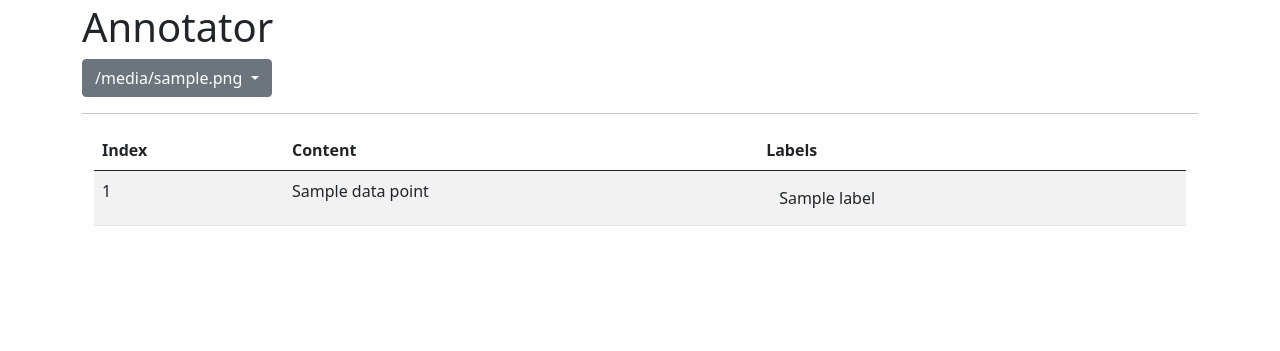
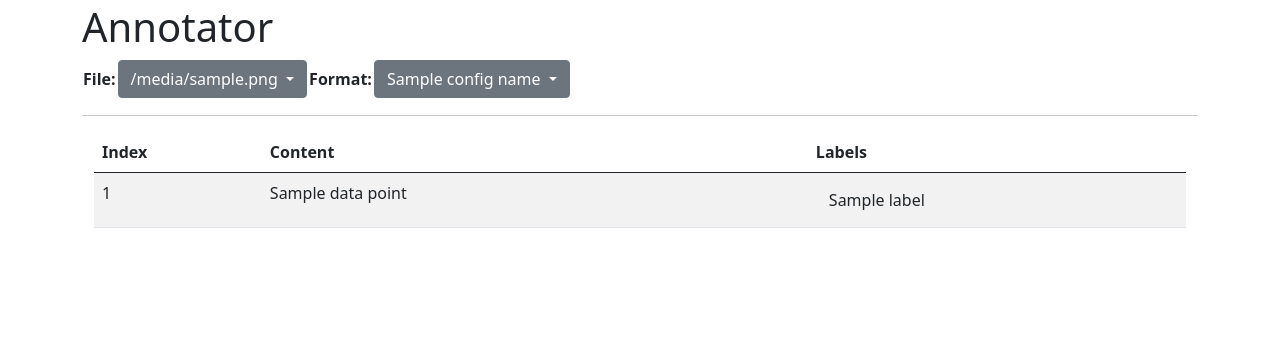
Before and after one commit to md-experiments/anna, a Flask app: template anna/templates/base.html in a window 1280 px wide. Shown: the part 47-398 px from the top of the page. Run offline with Flask 2, Linux system fonts and the light colour scheme; the template is opened without the code that fills it: most values are stand-ins (such as "Sample title", 1, 10 or a date in 2020); lists and menus that the app fills with data are empty.

Commit message:
scrollTo refresh & flex on format

```diff
--- a/anna/app.py
+++ b/anna/app.py
@@ -3,36 +3,28 @@ import os
 import pandas as pd
 import json
 import yaml
-
+from utils import read_yaml
 from content import FileManager, DataSet
 
 app = Flask(__name__)
 
 data_path = './data'
 
-with open('./config.yaml') as file:
-    read_configs = yaml.load(file, Loader=yaml.FullLoader)
+configs = read_yaml('./config.yaml')
+list_configs = list(configs.keys())
 
-config = read_configs['bob']
+@app.route("/annotate/<string:config_name>/<string:file_name>")
+def home(file_name,config_name):
+    list_files = ['joe_rogan_1169_elon_musk_transcript','john','alex']
+    ds = DataSet(file_name, data_path, config_name)
+    ds_list = ds.all()
+    return render_template("base.html", list_files=list_files,
+            data_list=ds_list, file_name = file_name, labels = ds.labels, config_name = config_name, list_configs = list_configs)
 
-button_colors =['primary','secondary','success','warning','info','light']
-labels =[
-    {'name':lbl.lower(),'title':lbl,'button_style':button_colors[i]} for i,lbl in enumerate(config['labels_config'])
-]
-
-
-
-@app.route("/annotate/<string:file_name>")
-def home(file_name):
-    list_files = [{'name':'bob'},{'name':'john'},{'name':'alex'}]
-    ds = DataSet(file_name, data_path).all()
-    return render_template("base.html", list_files=list_files, data_list=ds, file_name = file_name, labels = labels)
-
-@app.route("/update/<string:file_name>/<string:label_name>/<string:dp_id>")
-def update(label_name, dp_id, file_name):
-    DataSet(file_name, data_path).annotate(idx=dp_id,content = label_name)
-
-    return redirect(f"/annotate/{file_name}")
+@app.route("/update/<string:config_name>/<string:file_name>/<string:label_name>/<string:dp_id>")
+def update(label_name, dp_id, file_name, config_name):
+    DataSet(file_name, data_path, config_name).annotate(idx=dp_id,content = label_name)
+    return redirect(f"/annotate/{config_name}/{file_name}")
 
 
 if __name__ == "__main__":
--- a/anna/config.yaml
+++ b/anna/config.yaml
@@ -5,11 +5,11 @@ bob:
     - Another
     - New
     - Tired
-  index_cols: index
+  index_cols: idx
   target: text
 transcripts:
   labels_config:
     - Important
     - New Section
   index_cols: time_stamp
-  target: sentence
+  target: text
--- a/anna/templates/base.html
+++ b/anna/templates/base.html
@@ -12,29 +12,58 @@
 
     <!-- JavaScript Bundle with Popper -->
     <script src="https://cdn.jsdelivr.net/npm/bootstrap@5.0.0-beta2/dist/js/bootstrap.bundle.min.js" integrity="sha384-b5kHyXgcpbZJO/tY9Ul7kGkf1S0CWuKcCD38l8YkeH8z8QjE0GmW1gYU5S9FOnJ0" crossorigin="anonymous"></script>
+    <script>
+        document.addEventListener("DOMContentLoaded", function(event) {
+            var scrollpos = localStorage.getItem('scrollpos');
+            if (scrollpos) window.scrollTo(0,scrollpos);
+        });
 
+        window.onbeforeunload = function(e) {
+            localStorage.setItem('scrollpos', window.scrollY);
+        };
+    </script>
 </head>
 
 <body>
-    <div style="margin-top: 50px;" class="ui container">
+    <div id="element" name="element" style="margin-top: 50px;" class="ui container">
         <h1 class="ui center aligned header">Annotator</h1>
+        <table>
+            <tr>
+              <th>File: </th>
+              <th>
                 <div class="dropdown">
                     <button class="btn btn-secondary dropdown-toggle" type="button" id="dropdownMenuButton1" data-bs-toggle="dropdown" aria-expanded="false">
                         {{ file_name }}
                     </button>
                     <ul class="dropdown-menu" aria-labelledby="dropdownMenuLink">
-            {% for file_n in list_files %}
-              <li><a class="dropdown-item" href="/annotate/{{ file_n.name }}">{{ file_n.name }}</a></li>
+                    {% for file in list_files %}
+                    <li><a class="dropdown-item" href="/annotate/{{ config_name }}/{{ file }}">{{ file }}</a></li>
                     {% endfor %}
                     </ul>
                 </div>
+            </th>
+            <th>Format: </th>
+            <th>
+                <div class="dropdown">
+                    <button class="btn btn-secondary dropdown-toggle" type="button" id="dropdownMenuButton1" data-bs-toggle="dropdown" aria-expanded="false">
+                        {{ config_name }}
+                    </button>
+                    <ul class="dropdown-menu" aria-labelledby="dropdownMenuLink">
+                    {% for conf in list_configs %}
+                        <li><a class="dropdown-item" href="/annotate/{{ conf }}/{{ file_name }}">{{ conf }}</a></li>
+                    {% endfor %}
+                    </ul>
+                </div>
+            </th>
+            </tr>
+        </table>
         <hr>
         <div class="container">
         <table class="table table-hover table-striped">
             <thead>
                 <tr>
                     <th>Index</th>
-                    <th>Content</th>
+                    <th style="width: 50%">Content</th>
                     <th>Labels</th>
                 </tr>
             </thead>
@@ -46,9 +75,9 @@
             <td>
             {% for label in labels %}
             {% if label.name in data_point.labels %}
-            <a type="button" class="btn btn-{{ label.button_style }}" href="/update/{{ file_name }}/{{ label.name }}/{{ data_point.hash_id }}">{{ label.title }}</a>
+            <a type="button" class="btn btn-{{ label.button_style }}" href="/update/{{config_name}}/{{ file_name }}/{{ label.name }}/{{ data_point.hash_id }}">{{ label.title }}</a>
             {% else %}
-            <a type="button" class="btn btn-outline-{{ label.button_style }}" href="/update/{{ file_name }}/{{ label.name }}/{{ data_point.hash_id }}">{{ label.title }}</a>
+            <a type="button" class="btn btn-outline-{{ label.button_style }}" href="/update/{{config_name}}/{{ file_name }}/{{ label.name }}/{{ data_point.hash_id }}">{{ label.title }}</a>
             {% endif %}
             {% endfor %}
             </td>
@@ -57,6 +86,7 @@
             </tbody>
         </table>
     </div>
+
 </body>
 
 </html>
--- a/anna/utils.py
+++ b/anna/utils.py
@@ -2,6 +2,12 @@ import string
 import os
 from hashlib import sha256, md5
 import datetime
+import yaml
+
+def read_yaml(path):
+    with open(path) as file:
+        read_configs = yaml.load(file, Loader=yaml.FullLoader)
+    return read_configs
 
 def remove_punctuation(s):
     return s.translate(str.maketrans('', '', string.punctuation))
```
Also changed, not shown: anna/content.py (+20 -4 lines). Lines whose indentation alone changed are shown as unchanged.
